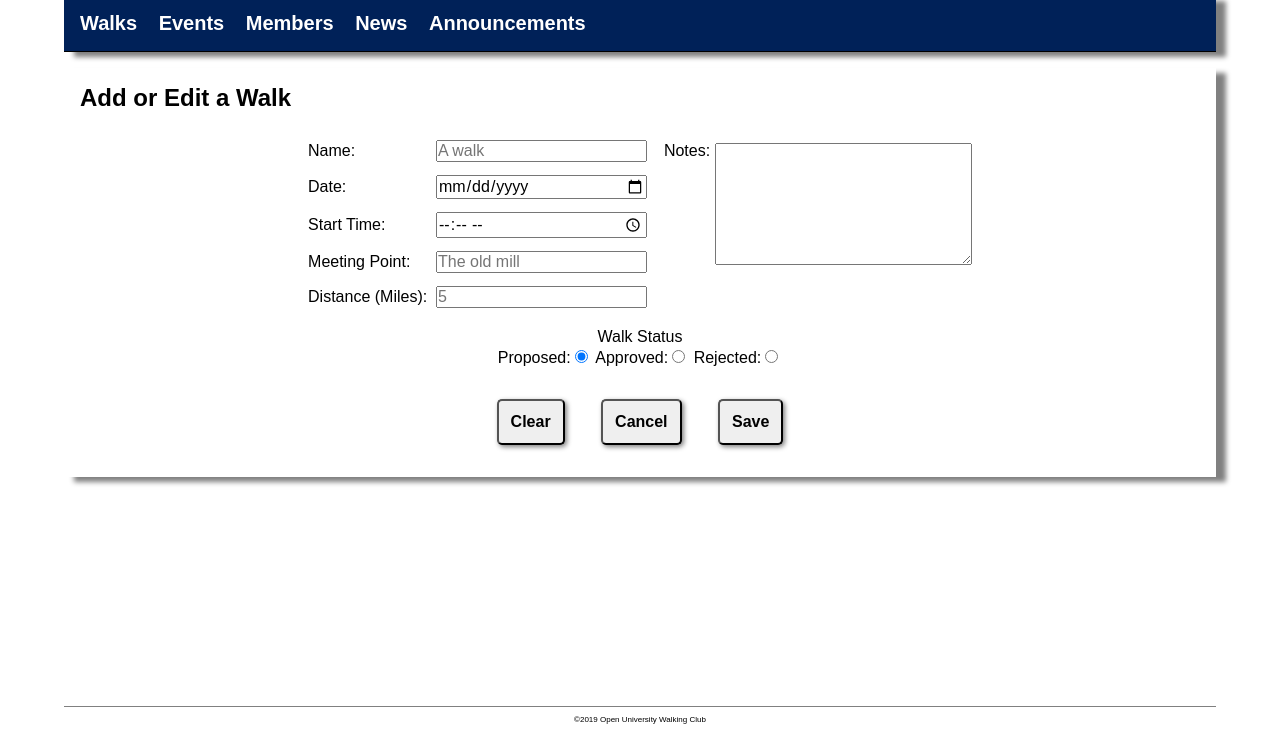
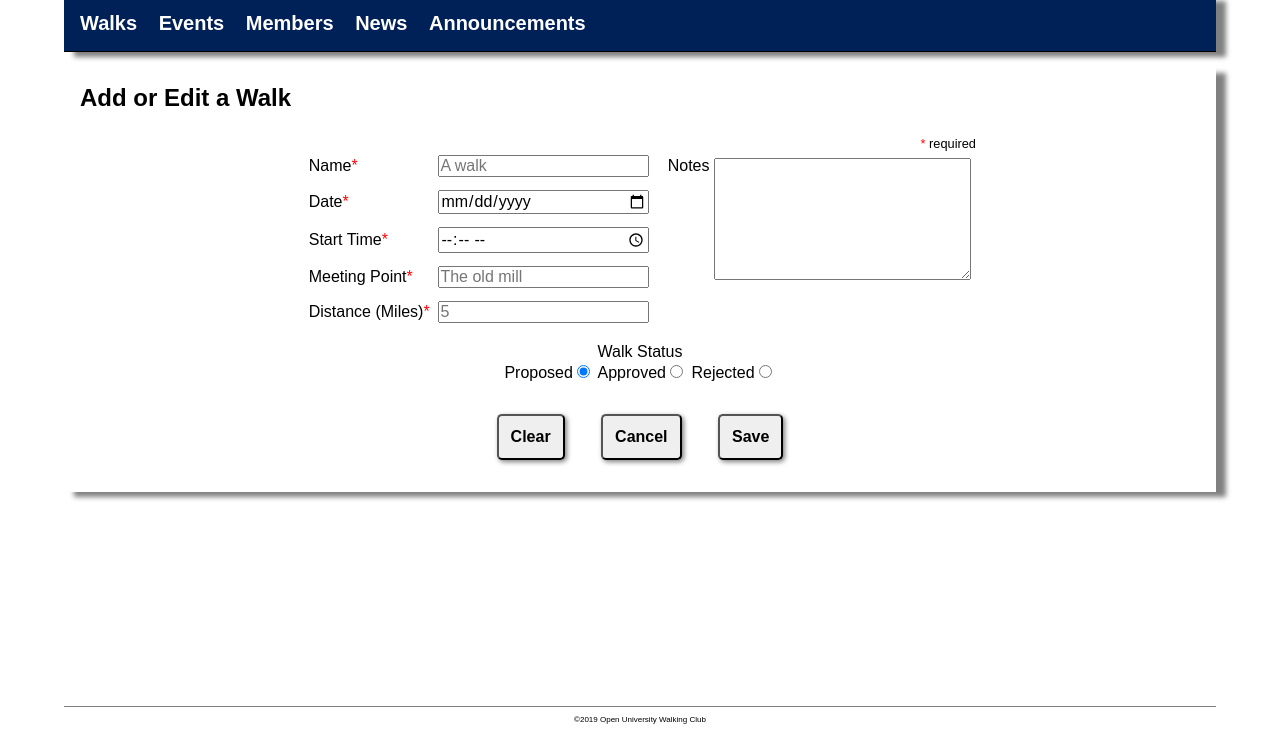
Before and after one commit to james-dewes/M269-EMA, a plain HTML site: page q2/2a/q2a.html in a window 1280 px wide. Shown: the part 68-800 px from the top of the page. Drawn offline with Linux system fonts and the light colour scheme.

Commit message:
Added required note to fields and removed colons

```diff
--- a/q2/2a/q2a.css
+++ b/q2/2a/q2a.css
@@ -100,3 +100,10 @@ label{
   align-items: stretch;
   justify-content: center;
 }
+.required{
+  font-size: 0.8rem;
+  text-align: right;
+}
+.red{
+  color: red;
+}
--- a/q2/2a/q2a.html
+++ b/q2/2a/q2a.html
@@ -29,31 +29,35 @@
     </header>
     <div class="main">
       <h2>Add or Edit a Walk</h2>
-      <form class="" action="http://students.open.ac.uk/mct/tt284/reflect/reflect.php" method="post">
+      <form class="" action="http//students.open.ac.uk/mct/tt284/reflect/reflect.php" method="post">
         <input type="hidden" name="sessionID" value="12345678-09ab-1111-cdef">
+        <p class="required">
+          <span class="red">*</span>
+          required</p>
         <div class="grid">
           <div class="grid">
-              <label for="name">Name:</label>
+              <label for="name">Name<span class="red">*</span></label>
               <input type="text" name="name" id="name" placeholder="A walk" tabindex="1" required>
-              <label for="date">Date:</label>
+              <label for="date">Date<span class="red">*</span></label>
               <input type="date" name="date" id="date" value="" tabindex="2" required>
-              <label for="time">Start Time:</label>
+              <label for="time">Start Time<span class="red">*</span></label>
               <input type="time" name="time" id="time" value="" tabindex="3" required>
-              <label for="location">Meeting Point:</label>
+              <label for="location">Meeting Point<span class="red">*</span></label>
               <input type="text" name="location" id="location" value="" placeholder="The old mill" tabindex="4" required>
-              <label for="distance">Distance (Miles):</label>
+              <label for="distance">Distance (Miles)<span class="red">*</span></label>
               <input type="number" name="distance" id="distance" value="" min="1" max="99" placeholder="5" tabindex="5" required>
             </div>
             <div class="grid">
-              <label for="notes">Notes:</label>
+              <label for="notes">Notes</label>
               <textarea name="notes" id="notes" rows="8" cols="30" tabindex="6"></textarea>
             </div>
         </div>
+
           <div class="statusGroup">
             <p>Walk Status</p>
-            <label for="proposed">Proposed:</label><input type="radio" name="status" id="proposed" value="proposed" tabindex="7" checked>
-            <label for="approved">Approved:</label><input type="radio" name="status" id="approved" value="approved" tabindex="-1">
-            <label for=rejected>Rejected:</label><input type="radio" name="status" id="rejected" value="rejected" tabindex="-1">
+            <label for="proposed">Proposed</label><input type="radio" name="status" id="proposed" value="proposed" tabindex="7" checked>
+            <label for="approved">Approved</label><input type="radio" name="status" id="approved" value="approved" tabindex="-1">
+            <label for=rejected>Rejected</label><input type="radio" name="status" id="rejected" value="rejected" tabindex="-1">
           </div>
         <div class="controls">
           <input type="reset" name="clear" value="Clear" tabindex="9">
--- a/q2/2b/q2b.css
+++ b/q2/2b/q2b.css
@@ -100,3 +100,10 @@ label{
   align-items: stretch;
   justify-content: center;
 }
+.required{
+  font-size: 0.8rem;
+  text-align: right;
+}
+.red{
+  color: red;
+}
```
Also changed, not shown: q2/2b/q2b.html (+14 -10 lines).
